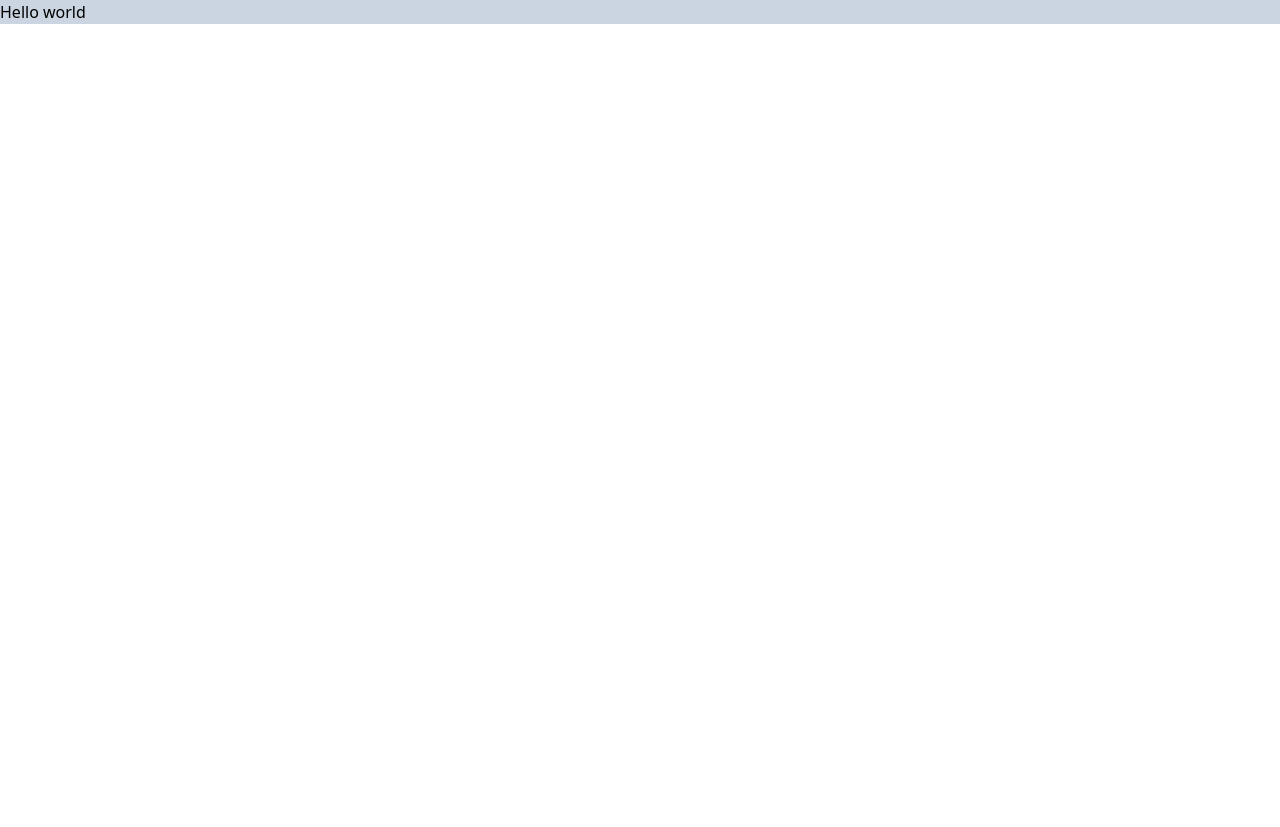
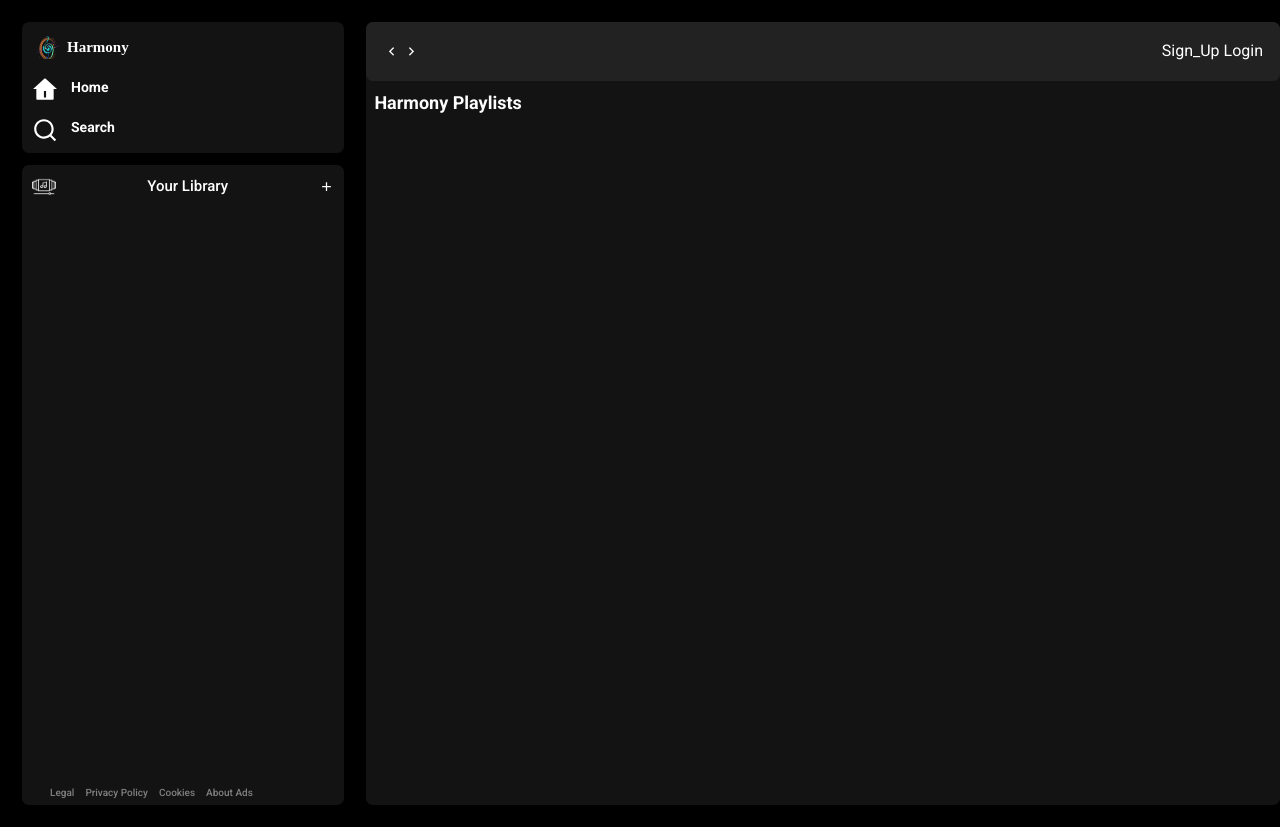
Before and after one commit to abdulsheikh759/Harmony-, a website: page index.html in a window 1280 px wide. Before the commit the page ends 800 px from the top, so only its background shows below. Drawn offline with nearby package versions, Linux system fonts and the light colour scheme; files whose address does not match are found by name.

Commit message:
change the code step 2

```diff
--- a/index.html
+++ b/index.html
@@ -1,23 +1,81 @@
 <!DOCTYPE html>
 <html lang="en">
+
 <head>
     <meta charset="UTF-8">
     <meta name="viewport" content="width=device-width, initial-scale=1.0">
 
     <!-- link the css file -->
     <link rel="stylesheet" href="style.css">
+    <link rel="stylesheet" href="utlities.css">
 
-    <!-- link the tailwind css and js  -->
+    <!-- remix icon cdn  -->
+    <link href="https://cdn.jsdelivr.net/npm/remixicon@4.0.0/fonts/remixicon.css" rel="stylesheet" />
+
+    <!-- link the tailwind cdn   -->
     <script src="https://cdn.tailwindcss.com"></script>
-    <title>Document</title>
+
+    <!-- favicon icon -->
+    <link rel="icon" type="image/x-icon" href="/img/logo.png">
+    <title class="font-mono font-bold">Harmony -> Web Player: Music for everyone </title>
 </head>
-<body>
-      <h1 class="bg-slate-300">Hello world</h1>
 
+<body class="bg-black text-white">
 
+    <div class="containar bg-black f ">
+        <div class="left">
+            <div class="home bg-g round m-3 ">
+                <div class="logo w-6 f font-sans m-1 ml-1 text-white"><img class="invert" src="/img/logo.png"
+                        alt="">Harmony</div>
+                <ul>
+                    <li><img class="invert" src="/img/home-4-fill.svg" alt="Home">Home</li>
+                    <li><img class="invert" src="/img/search-line.svg" alt="Search">Search</li>
+
+                </ul>
+            </div>
+            <div class="library  bg-g round m-3  text-white">
+                <div class="handing">
+                    <img class="w-6 font-bold invert" src="/img//playlist.png" alt="">
+                    <h2>Your Library</h2>
+                    <img class="  add invert" src="/img/add-line.svg" alt="">
+                </div>
+                <div class="footer">
+                    <div><a href="#">Legal</a></div>
+                    <!-- <div><a href="#">Privacy Center</a></div> -->
+                    <div><a href="#">Privacy Policy</a></div>
+                    <div><a href="#">Cookies</a></div>
+                    <div><a href="#">About Ads</a></div>
+                    <!-- <div><a href="#">Accessibiliy</a></div> -->
+
+                </div>
+            </div>
+
+        </div>
+        <div class="right bg-g round ">
+            <div class="header">
+                <div class="nav">
+                    <i class="ri-arrow-left-s-line "></i>
+                    <i class="ri-arrow-right-s-line "></i>
+                </div>
+                <div class="button">
+                    <button>Sign_Up</button>
+                    <button>Login</button>
+
+                </div>
+            </div>
+            <div class="song-palylist">
+                <h1>Harmony Playlists</h1>
+                <div class="cardContainar">
+                    <div class="card"></div>
+                </div>
+            </div>
+        </div>
+
+    </div>
 
 
     <!-- connect js file -->
     <script src="script.js"></script>
 </body>
+
 </html>
--- a/style.css
+++ b/style.css
@@ -1,3 +1,96 @@
 @tailwind base;
 @tailwind components;
 @tailwind utilities;
+@import url('https://fonts.googleapis.com/css2?family=Montserrat:ital,wght@0,200;0,300;0,400;0,500;1,100;1,200&family=Poppins&family=Roboto:ital,wght@0,400;0,500;0,700;1,400;1,700&display=swap');
+*{
+    margin: 0;
+    padding: 0;
+    font-family: 'Roboto', sans-serif;
+
+}
+
+.left{
+    width: 30vw;
+    padding: 10px;
+
+}
+.right{
+    width: 75vw;
+    margin: 22px 0;
+    /* padding: 10px; */
+}
+.home{
+    padding: 10px;
+}
+.home .logo{
+    display: flex;
+    gap: 7px;
+    font-size: 15px;
+    font-weight: 600;
+    font-family: 'Times New Roman', Times, serif;
+
+}
+.home ul li{
+  width: 26px;
+  list-style: nono;
+  display: flex;
+  gap: 13px;
+  color: white;
+  padding-top: 14px;
+  font-weight: bold;
+  font-size: 14px;
+}
+.library{
+    padding: 10px 10px;
+    font-size: 15px;
+    font-weight: 500;
+    min-height: 80vh;
+    position: relative;
+}
+.handing{
+    display: flex;
+    gap: 10px;
+    justify-content: space-between;
+    align-items: center;
+}
+ .handing .add{
+  width: 15px;
+ }
+
+ .footer{
+    display: flex;
+    font-size: 10px;
+    /* color: gray; */
+    gap: 11px;
+    padding: 5px 5px;
+    position: absolute;
+    bottom: 0;
+    align-items: center;
+    left: 23px;
+ }
+ .footer a{
+    color: gray;
+    font-size: 10px;
+ }
+ .footer div{
+    display: inline-block;
+
+ }
+
+ .header{
+    display: flex;
+    justify-content: space-between;
+    background-color: rgb(34, 34, 34);
+    border-radius: 7px;
+
+ }
+ .header > *{
+    padding: 17px;
+ }
+
+ .song-palylist{
+    padding: 8px;
+    font-size: large;
+    color: rgb(253, 253, 253);
+    font-weight: bold;
+ }
--- /dev/null
+++ b/utlities.css
@@ -0,0 +1,26 @@
+.border{
+    border: 2px solid red;
+    margin: 3px;
+}
+.f{
+    display: flex;
+}
+.jc{
+    justify-content: center;
+}
+.ac{
+    align-items: center;
+}
+.bg-b{
+    background-color: black;
+    color: white;
+}
+.invert{
+    filter: invert(1);
+}
+.bg-g{
+    background-color: #141313;
+}
+.round{
+    border-radius: 7px;
+}
```
Also changed, not shown: img/Harmony.png (added), img/add-line.svg (added), img/home-4-fill.svg (added), img/ligo.png (added), img/logo.png (added), img/playlist.png (added), img/search-line.svg (added).
